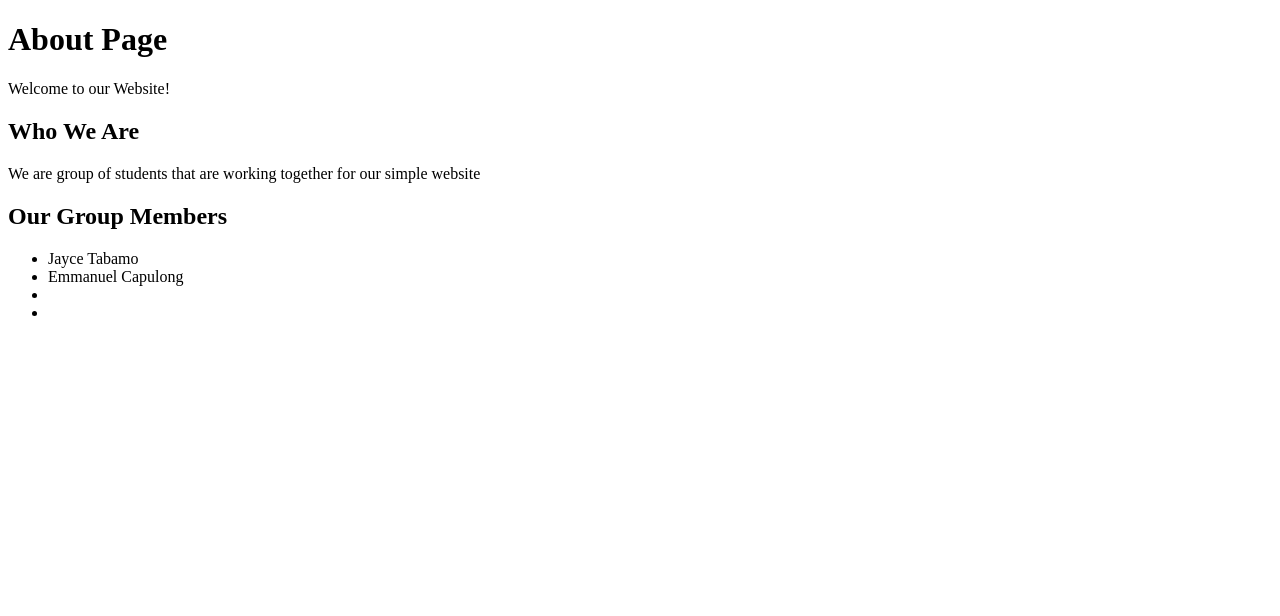
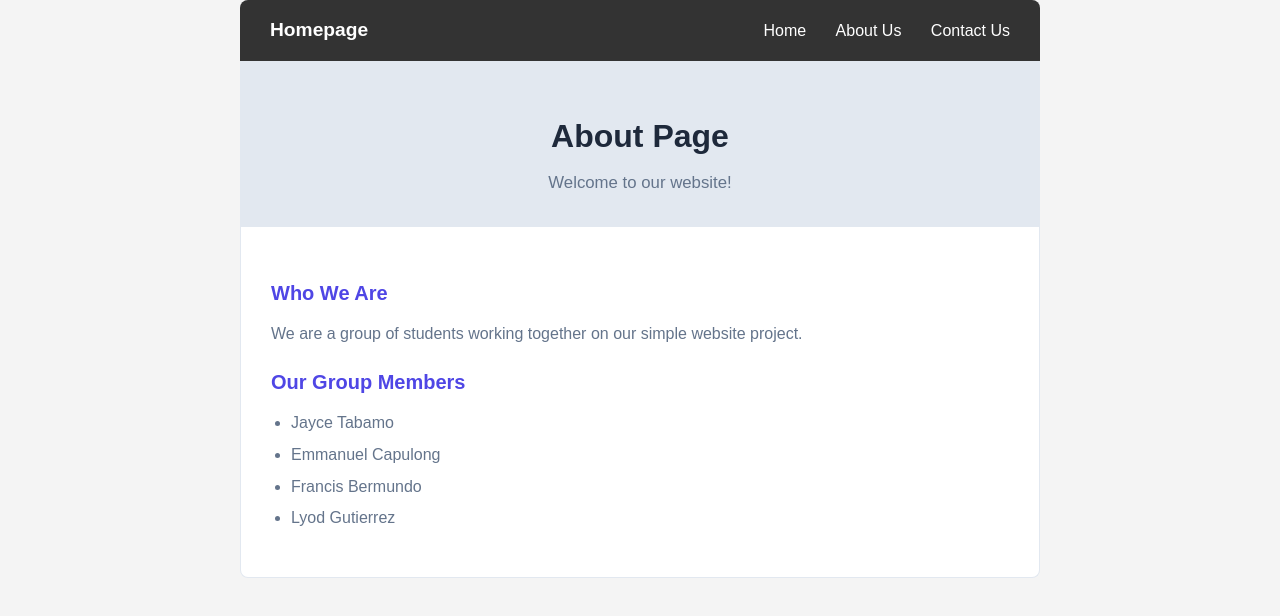
Before and after one commit to emmanskie0314-design/Activity, a plain HTML site: page Desktop/GitHubAct/about.html in a window 1280 px wide. Drawn offline with Linux system fonts and the light colour scheme.

Commit message:
add About Page

```diff
--- a/Desktop/GitHubAct/about.html
+++ b/Desktop/GitHubAct/about.html
@@ -3,28 +3,141 @@
     <head>
         <meta charset="UTF-8">
         <meta name="viewport" content="width=device-width, initial-scale=1.0">
-        <Title>About Page</Title>
+        <title>About Us | Our Simple Website</title>
+        <style>
+            :root {
+                --primary-color: #4f46e5;
+                --primary-hover: #4338ca;
+                --bg-color: #f8fafc;
+                --card-bg: #ffffff;
+                --text-main: #1e293b;
+                --text-muted: #64748b;
+                --border-color: #e2e8f0;
+            }
+
+            body {
+                font-family: Arial, sans-serif;
+                background-color: #f4f4f4;
+                color: #333;
+                margin: 0;
+                padding; 0;
+                line-height: 1.6;
+                display: flex;
+                flex-direction: column;
+                align-items: center;
+
+            }
+
+            nav {
+                background-color: #333;
+                padding: 15px 30px;
+                display: flex;
+                justify-content: space-between;
+                align-items: center;
+                width: 100%;
+                max-width: 800px;
+                box-sizing: border-box;
+                border-radius: 8px 8px 0 0;
+            }
+
+            nav h2 {
+                color: white;
+                margin: 0;
+                font-size: 1.2rem;
+            }
+
+            .nav-links a {
+                color: white;
+                text-decoration: none;
+                margin-left: 25px;
+                font-weight: 500;
+            }
+
+            .nav-links a:hover {
+                color: #a5b4fc;
+            }
+
+            header {
+                text-align: center;
+                background: #e2e8f0;
+                width: 100%;
+                max-width: 800px;
+                padding: 30px;
+                box-sizing: border-box;
+
+            }
+
+            header h1 {
+                margin: 20px 0 8px 0;
+                color: var(--text-main);
+                font-size: 2rem;
+            }
+
+            header p {
+                margin: 0;
+                color: var(--text-muted);
+                font-size: 1.05rem;
+            }
+
+            main {
+                background: var(--card-bg);
+                width: 100%;
+                max-width: 800px;
+                padding: 30px;
+                box-sizing: border-box;
+                border-radius: 0 0 8px 8px;
+                border: 1px solid var(--border-color);
+                border-top: none;
+            }
+
+            h2 {
+                color: var(--primary-color);
+                font-size: 1.25rem;
+                margin-top: 20px;
+                margin-bottom: 12px;
+            }
+
+            p, ul {
+                color: var(--text-muted);
+                margin-top: 0;
+            }
+
+            ul {
+                padding-left: 20px;
+            }
+
+            li {
+                margin-bottom: 6px;
+            }
+        </style>
     </head>
     <body>
+
+        <nav>
+            <h2>Homepage</h2>
+            <div class="nav-links">
+                <a href="index.html">Home</a>
+                <a href="about.html">About Us</a>
+                <a href="contact.html">Contact Us</a>
+            </div>
+        </nav>
+
         <header>
             <h1>About Page</h1>
-            <p>Welcome to our Website!</p>
+            <p>Welcome to our website!</p>
         </header>
 
         <main>
-            <section>
             <h2>Who We Are</h2>
-                <p>We are group of students that are working together for our simple website</p>
-            </section>
-            <section>
+            <p>We are a group of students working together on our simple website project.</p>
+
             <h2>Our Group Members</h2>
             <ul>
                 <li>Jayce Tabamo</li>
                 <li>Emmanuel Capulong</li>
-                    <li></li>
-                    <li></li>
+                <li>Francis Bermundo</li>
+                <li>Lyod Gutierrez</li>
             </ul>
-            </section>
         </main>
 
     </body>
```
Lines whose indentation alone changed are shown as unchanged.
